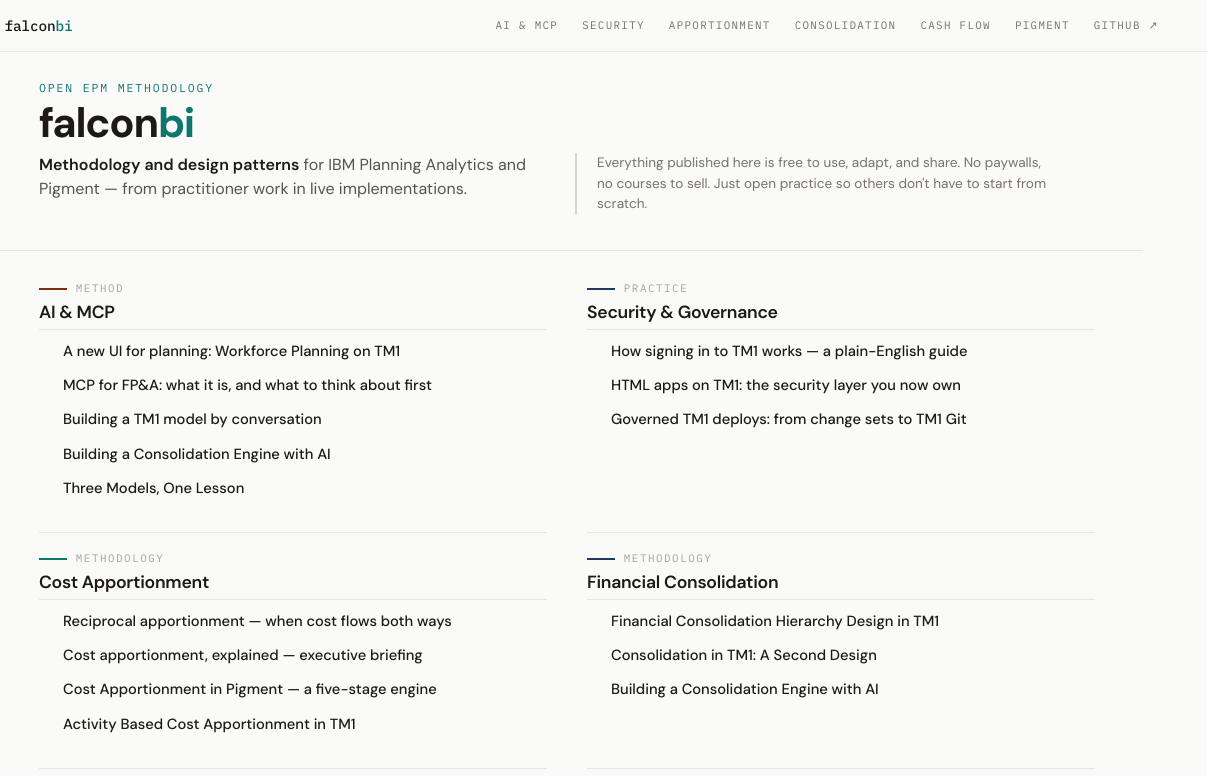
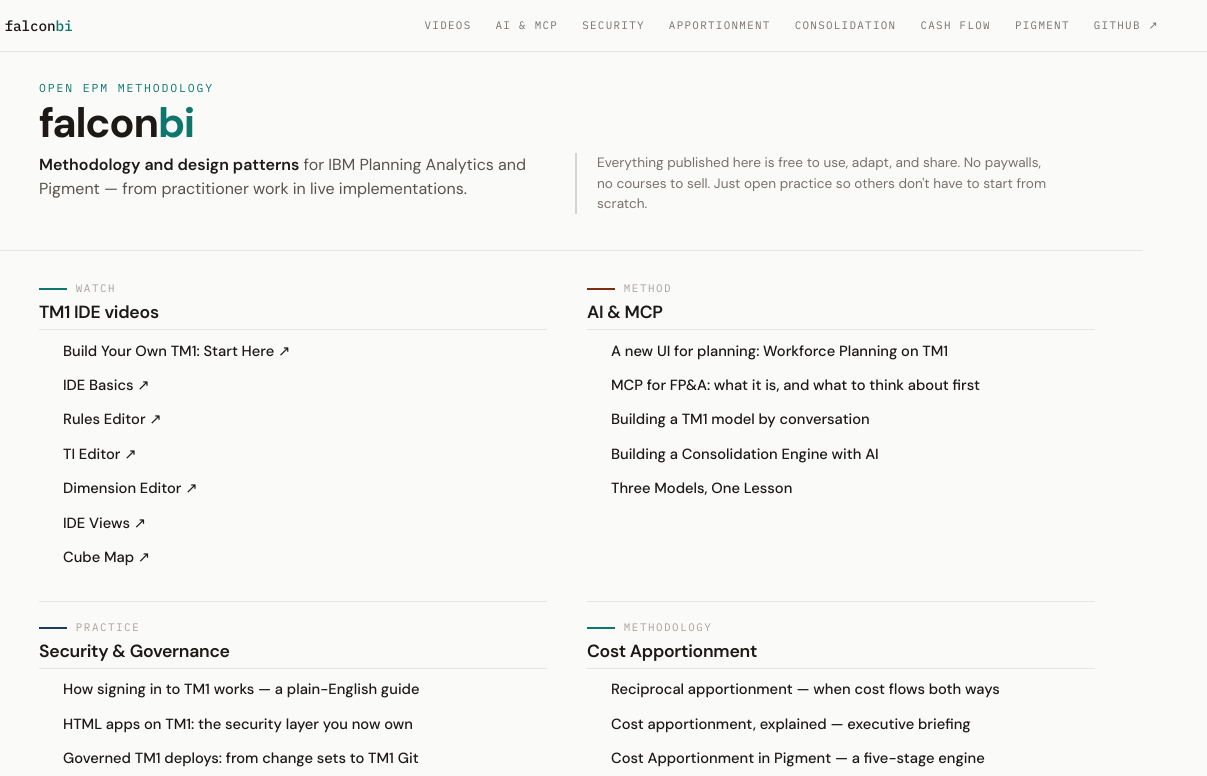
Before and after one commit to falconbi/articles, a plain HTML site: page index.html in a window 1280 px wide. Shown: the top 776 px of the page, 73-1280 px from the left. Drawn offline with Linux system fonts and the light colour scheme.

Commit message:
Add TM1 IDE videos section with the 7 YouTube walkthroughs
Co-Authored-By: Claude Opus 5.5 <noreply@anthropic.com>

```diff
--- a/index.html
+++ b/index.html
@@ -45,6 +45,7 @@
     <span class="brand-word">falcon<b>bi</b></span>
   </a>
   <nav class="topbar-links" aria-label="Site sections">
+    <a href="#videos">Videos</a>
     <a href="#aimcp">AI &amp; MCP</a>
     <a href="#security">Security</a>
     <a href="#apportionment">Apportionment</a>
@@ -69,6 +70,60 @@
 </div>
 
 <div class="content-shell">
+
+  <section class="topic-area" id="videos" style="--area-color:var(--teal)">
+    <div class="area-layout">
+      <div class="area-meta">
+        <div class="area-label">Watch</div>
+        <h2 class="area-title">TM1 IDE videos</h2>
+        <p class="area-desc">Short walkthroughs of the TM1 IDE, a browser-based IDE for IBM Planning Analytics, a few minutes each. Docs and source: <a href="https://falconbi.github.io/tm1_ide/" target="_blank" rel="noopener">falconbi.github.io/tm1_ide ↗</a></p>
+      </div>
+      <ul class="article-list">
+        <li class="article-item">
+          <div class="article-tags"><span class="tag tm1">TM1</span><span class="tag method">Video</span></div>
+          <div class="article-body">
+            <h3><a href="https://www.youtube.com/watch?v=dEsmssko4eY" target="_blank" rel="noopener" title="Set up the IDE and build a small TM1 model from scratch.">Build Your Own TM1: Start Here ↗</a></h3>
+          </div>
+        </li>
+        <li class="article-item">
+          <div class="article-tags"><span class="tag tm1">TM1</span><span class="tag method">Video</span></div>
+          <div class="article-body">
+            <h3><a href="https://www.youtube.com/watch?v=_-BWl_n-aWU" target="_blank" rel="noopener" title="Connecting, the Explorer, tabs and split panes, and the editors at a glance.">IDE Basics ↗</a></h3>
+          </div>
+        </li>
+        <li class="article-item">
+          <div class="article-tags"><span class="tag tm1">TM1</span><span class="tag method">Video</span></div>
+          <div class="article-body">
+            <h3><a href="https://www.youtube.com/watch?v=q-eoEeDHwSA" target="_blank" rel="noopener" title="Writing rules and feeders, checking them, and tracing a calculation.">Rules Editor ↗</a></h3>
+          </div>
+        </li>
+        <li class="article-item">
+          <div class="article-tags"><span class="tag tm1">TM1</span><span class="tag method">Video</span></div>
+          <div class="article-body">
+            <h3><a href="https://www.youtube.com/watch?v=vmZzt2ud_og" target="_blank" rel="noopener" title="Writing, running and debugging TI processes.">TI Editor ↗</a></h3>
+          </div>
+        </li>
+        <li class="article-item">
+          <div class="article-tags"><span class="tag tm1">TM1</span><span class="tag method">Video</span></div>
+          <div class="article-body">
+            <h3><a href="https://www.youtube.com/watch?v=qGAjW8m_vAg" target="_blank" rel="noopener" title="Dimensions, hierarchies, attributes, picklists and subsets.">Dimension Editor ↗</a></h3>
+          </div>
+        </li>
+        <li class="article-item">
+          <div class="article-tags"><span class="tag tm1">TM1</span><span class="tag method">Video</span></div>
+          <div class="article-body">
+            <h3><a href="https://www.youtube.com/watch?v=wD6n-vdmCLI" target="_blank" rel="noopener" title="The grid: native and MDX views, subsets, hierarchies, working the grid and tracing a number.">IDE Views ↗</a></h3>
+          </div>
+        </li>
+        <li class="article-item">
+          <div class="article-tags"><span class="tag tm1">TM1</span><span class="tag method">Video</span></div>
+          <div class="article-body">
+            <h3><a href="https://www.youtube.com/watch?v=MM62ZqC3pjk" target="_blank" rel="noopener" title="Reading a whole model on one page: the map, the Runbook and Play a run.">Cube Map ↗</a></h3>
+          </div>
+        </li>
+      </ul>
+    </div>
+  </section>
 
   <section class="topic-area" id="aimcp" style="--area-color:var(--sienna)">
     <div class="area-layout">
```
